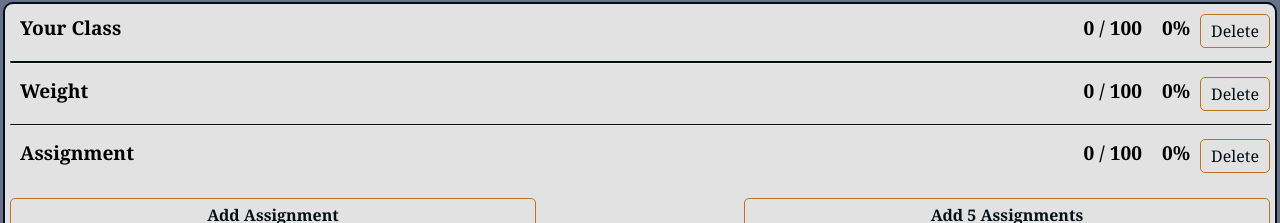
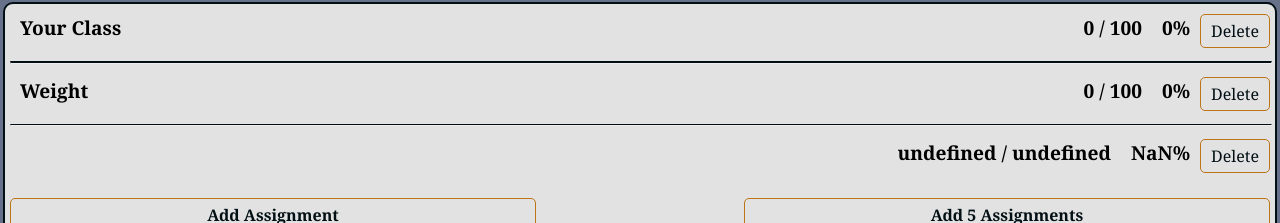
Before and after one commit to JohnRob1/Portfolio, a React (Create React App) app: page /grade-predictor in a window 1280 px wide. Shown: the part 121-344 px from the top of the page. Built offline with nearby package versions, Linux system fonts and the light colour scheme; no server answers; what aws-amplify would draw is missing.

Commit message:
refactor for better state management

```diff
--- a/src/predictor_components/Assignment.js
+++ b/src/predictor_components/GradeHeader.js
@@ -1,22 +1,17 @@
 import styles from '../predictor_styles/ClassList.module.css';
 import global from '../portfolio_styles/Global.module.css';
-import { useState } from 'react';
 
-const Assignment = () => {
-    const [aName, setaName] = useState('Assignment');
-    const [actual, setActual] = useState(0);
-    const [weight, setWeight] = useState(100);
-
-    const grade = actual / weight;
+const GradeHeader = ({ name, actual, total, onChange }) => {
+    const grade = actual / total;
 
     return (
         <div className={styles.classHeader} style={{ width: '100%' }}>
             <div className={styles.classAttrs}>
-                {aName}
+                {name}
             </div>
             <div style={{ display: 'flex' }}>
                 <div className={styles.classAttrs}>
-                    {actual + ' / ' + weight}
+                    {actual + ' / ' + total}
                 </div>
                 <div className={styles.classAttrs}>
                     {grade + '%'}
@@ -31,4 +26,4 @@ const Assignment = () => {
     );
 }
 
-export default Assignment;
+export default GradeHeader;
--- a/src/predictor_components/Weight.js
+++ b/src/predictor_components/Weight.js
@@ -1,20 +1,19 @@
 import styles from '../predictor_styles/ClassList.module.css';
 import global from '../portfolio_styles/Global.module.css';
-import Assignment from './Assignment.js';
+import Header from './GradeHeader.js';
 import { useState } from 'react';
 
 const Weight = () => {
-    const [wName, setwName] = useState('Weight');
+    const [name, setName] = useState('Weight');
     const [actual, setActual] = useState(0);
-    const [weight, setWeight] = useState(100);
-    const [assignments, setAssignments] = useState([<Assignment />]);
-    const grade = actual / weight;
+    const [total, setTotal] = useState(100);
+    const [assignments, setAssignments] = useState([<Header />]);
 
     const Add5Assignments = () => {
         setAssignments(prevAssignments => {
             const newAssignments = [...prevAssignments];
             for (let i = 0; i < 5; i++) {
-                newAssignments.push(<Assignment key={assignments.length + i} />);
+                newAssignments.push(<Header key={assignments.length + i} />);
             }
             return newAssignments;
         });
@@ -29,31 +28,18 @@ const Weight = () => {
 
     return (
         <>
-            <div className={styles.classHeader} style={{ width: '100%' }}>
-                <div className={styles.classAttrs}>
-                    {wName}
-                </div>
-                <div style={{ display: 'flex' }}>
-                    <div className={styles.classAttrs}>
-                        {actual + ' / ' + weight}
-                    </div>
-                    <div className={styles.classAttrs}>
-                        {grade + '%'}
-                    </div>
-                    <div
-                        className={global.link}
-                        style={{ color: 'var(--primary)', margin: '0px' }}>
-                        Delete
-                    </div>
-                </div>
-            </div>
+            <Header
+                name={name}
+                actual={actual}
+                total={total}
+            />
             <hr style={{ borderTop: '1px solid var(--primary)', width: '100%' }} />
             {assignments}
             <div className={styles.classHeader}>
                 <div
                     className={global.link}
                     style={modifiedLink}
-                    onClick={() => setAssignments([...assignments, <Assignment key={assignments.length} />])}>
+                    onClick={() => setAssignments([...assignments, <Header key={assignments.length} />])}>
                     Add Assignment
                 </div>
                 <div
```
